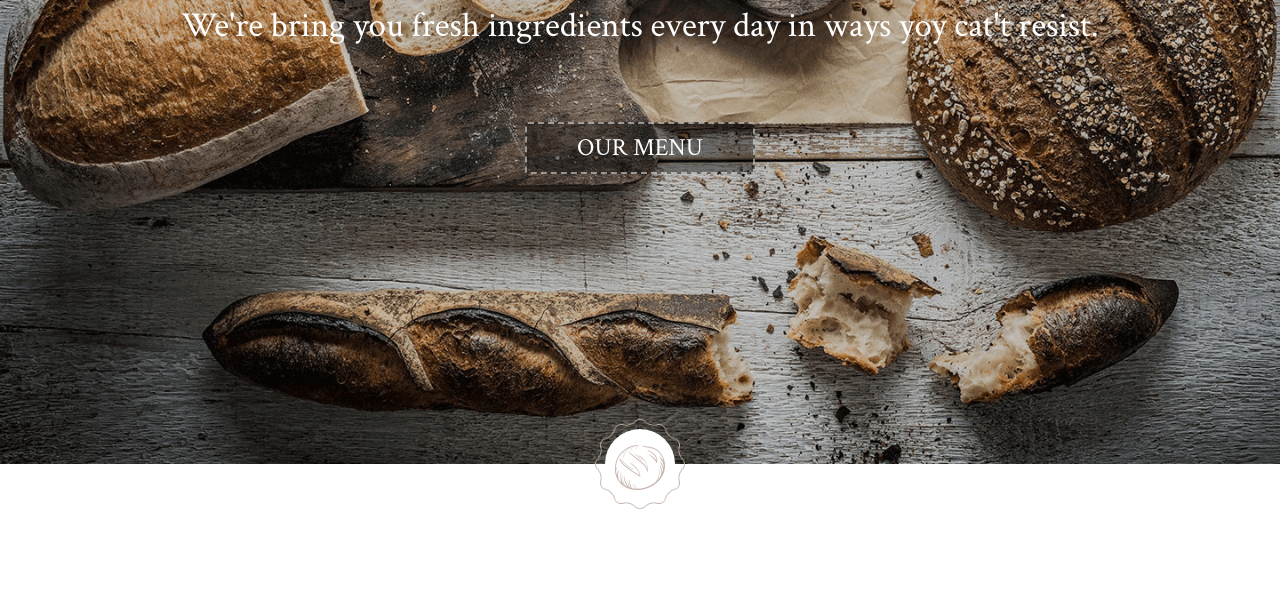
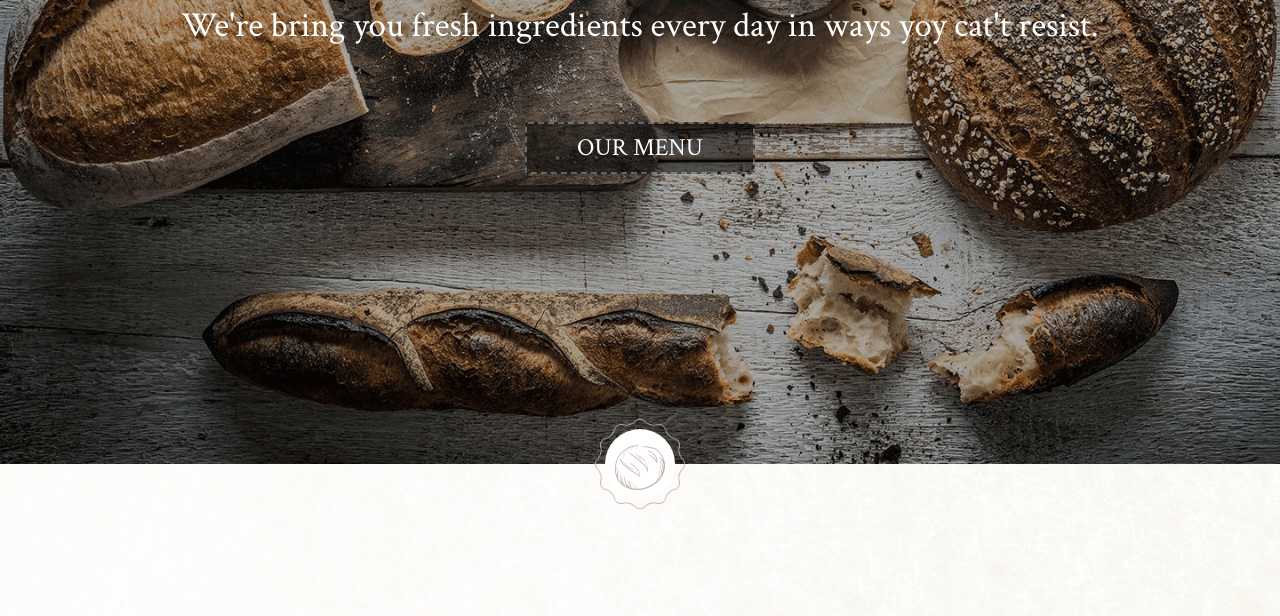
Before and after one commit to drimchansky/Bakery, a website built with Parcel: page baker/src/index.html in a window 1280 px wide. Shown: the part 336-952 px from the top of the page. Before the commit the page ends 900 px from the top, so only its background shows below. Built offline with nearby package versions, Linux system fonts and the light colour scheme.

Commit message:
presentation init

```diff
--- a/baker/src/index.html
+++ b/baker/src/index.html
@@ -90,10 +90,8 @@
 		</div>
 		<div class="c-header__decocation-round"></div>
 	</header>
-	<section class="l-container">
-		<div class="l-row" style="height: 100px">
+	<section class="l-presentation">
 
-		</div>
 	</section>
 
 
--- a/baker/src/styles/blocks/c-header-content.css
+++ b/baker/src/styles/blocks/c-header-content.css
@@ -23,8 +23,8 @@
       font-size: 1em;
       border-radius: 3px;
       margin: 40px 0 0 0;
-      border: 2px dashed rgba(255, 255, 255, .5);
-      background: rgba(0, 0, 0, .4);
+      border: 2px dashed rgba(255, 255, 255, .3);
+      background: rgba(0, 0, 0, .5);
       color: white;
       text-transform: uppercase;
       z-index: 10;
--- a/baker/src/styles/blocks/c-header.css
+++ b/baker/src/styles/blocks/c-header.css
@@ -15,7 +15,7 @@
     height: 100%;
     width: 100%;
     background: #000;
-    opacity: .2;
+    opacity: .3;
     z-index: 0;
   }
   .c-header:before {
--- /dev/null
+++ b/baker/src/styles/blocks/l-presentation.css
@@ -0,0 +1,4 @@
+.l-presentation {
+  min-height: 500px;
+  background: url('../../img/texture.jpg');
+}
--- a/baker/src/styles/main.css
+++ b/baker/src/styles/main.css
@@ -11,7 +11,7 @@
 @import './blocks/c-social.css';
 @import './blocks/c-button.css';
 @import './blocks/c-header-content.css';
-
+@import './blocks/l-presentation.css';
 
 
 
```
Also changed, not shown: baker/dist/index.html, baker/dist/texture.cb8a701a.jpg (added), baker/src/img/texture.jpg (added), 5 other files.
